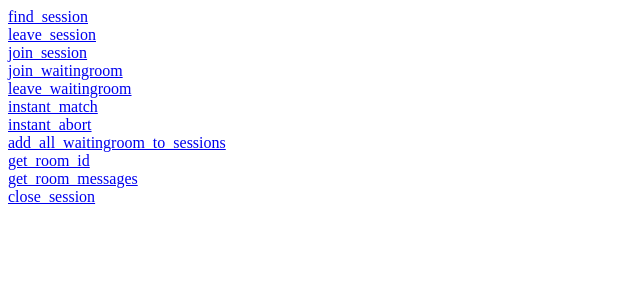
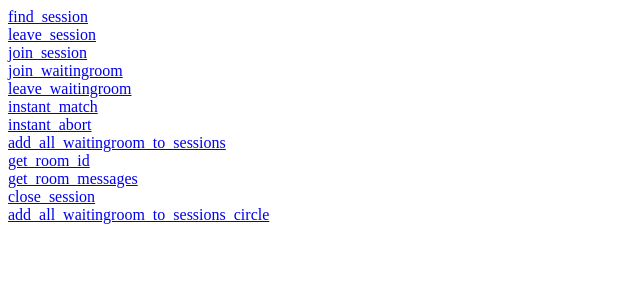
Before and after one commit to yzere/smalltalk-api, a Django app: page /chat/ in a window 1280 px wide. Shown: the top 300 px of the page, without its empty margins (0-640 px from the left). Run offline with Django 3.2, Linux system fonts and the light colour scheme.

Commit message:
Funkcja add_all_waitingroom_to_sessions_circle działa na 2 userach, trzeba przetestować na większej ilości i w różnych konfiguracjach i ewentualnie dorobić zabezpieczenia

```diff
--- a/chat/templates/base.html
+++ b/chat/templates/base.html
@@ -18,5 +18,6 @@
     <a href="get_room_id/">get_room_id</a><br>
     <a href="get_room_messages/">get_room_messages</a><br>
     <a href="close_session/">close_session</a><br>
+    <a href="add_all_waitingroom_to_sessions_circle/">add_all_waitingroom_to_sessions_circle</a><br>
 </body>
 </html>
--- a/chat/urls.py
+++ b/chat/urls.py
@@ -22,7 +22,7 @@ urlpatterns = [
     path('remove_user_from_session/<str:desired_session_id>/<str:desired_user_id>/', remove_user_from_session, name='remove_user_from_session'),
     path('add_user_to_session/<str:desired_session_id>/<str:desired_user_id>/', add_user_to_session, name='add_user_to_session'),
     path('add_all_waitingroom_to_sessions/', add_all_waitingroom_to_sessions, name='add_all_waitingroom_to_sessions'),
-    #path('add_all_waitingroom_to_sessions_circle/', add_all_waitingroom_to_sessions_circle, name='add_all_waitingroom_to_sessions_circle'),
+    path('add_all_waitingroom_to_sessions_circle/', add_all_waitingroom_to_sessions_circle, name='add_all_waitingroom_to_sessions_circle'),
 
     path('get_room_id/', get_room_id, name='get_room_id'),
     path('get_room_messages/', get_room_messages, name='get_room_messages'),
--- a/chat/views.py
+++ b/chat/views.py
@@ -7,6 +7,7 @@ import copy
 import math
 import json
 from django.http import JsonResponse
+from django.db.models import Q
 from chat.views_methods import (    find_free_sessions,
                                     find_user_session,
                                     find_user_waitingroom_object,
@@ -495,18 +496,72 @@ def add_all_waitingroom_to_sessions(request):
 
     message = 'Everything done.'
     return JsonResponse({'message': message})
-'''         Jeszcze potrzebuję czasu
+
 def add_all_waitingroom_to_sessions_circle(request):
     message = ''
     if not WaitingRoom.objects.exists():
         message = f'Aborting operation, there are no waiting users!'
 
     circlesWaiting = WaitingRoom.objects.all().values_list('circle', flat=True)
-    print(circlesWaiting)
-    #waitingrooms = WaitingRoom.objects.filter(active_sessions_IDs = None)
+    circlesWaiting = list(dict.fromkeys(circlesWaiting))
+    #print(circlesWaiting)
+    # Mam listę z jakich circle oczekują użytkownicy
+    # Trzeba dodać użytkowników do sesji zgodnie z circle
+    for circleWaiting in circlesWaiting:
+        circle = Circle.objects.get(pk=circleWaiting)
+        waitingrooms = WaitingRoom.objects.filter(active_sessions_IDs = None, circle=circle)
+        users_to_match = waitingrooms.count()
+        if ActiveSession.objects.exists():
+            sessions = ActiveSession.objects.filter(Q(member2_ID__isnull=True) | Q(member1_ID__isnull=True), circle=circle).values_list('pk', flat=True)
+            #if not sessions:
+             #   return JsonResponse({'message': 'No free sessions'})
+            free_seats = 0
+            for ses in sessions:
+                session_object = ActiveSession.objects.get(session_ID = ses)
+                if session_object.member1_ID == None:
+                    free_seats += 1
+                if session_object.member2_ID == None:
+                    free_seats += 1
+            if users_to_match > free_seats:
+                lacking_seats =  users_to_match - free_seats
+                lacking_sessions = math.ceil(lacking_seats/2)
+                print(f'Preparing {lacking_sessions} sessions...')  # Dalej nie sprawdzałem, ale chyba powinno działać
+            else:
+                lacking_sessions = 0
+            message = f'There are {free_seats} free seats'
+        else:
+            lacking_sessions = math.ceil(waitingrooms.count()/2)
+            print(f'Preparing {lacking_sessions} sessions...')
+        for i in range(lacking_sessions):
+            ses = ActiveSession(circle=circle)
+            print(f'Preparing {lacking_sessions} sessions...')
+            message += f'Created session of id {ses.session_ID}'
+            ses.save()
+        free_sessions = sessions = ActiveSession.objects.filter(Q(member2_ID__isnull=True) | Q(member1_ID__isnull=True), circle=circle).values_list('pk', flat=True)
+
+        if free_sessions:
+            sessions = ActiveSession.objects.filter(pk__in=free_sessions)
+            stop_flag = False           # A od tąd to już w ogóle nie ogarniam co się dzieje
+            pointer = 0
+            members = {0: 'member1_ID', 1: 'member2_ID'}
+            for j in range(len(sessions)):
+                ses = sessions[j]
+                for k in range(2):
+                    if getattr(ses, members[k]) == None:
+                        if pointer > len(waitingrooms)-1:
+                            break
+                        waitingroom = waitingrooms[pointer]
+                        setattr(ses, members[k], waitingroom)
+                        waitingroom.active_sessions_IDs = ses
+                        waitingroom.save()
+                        pointer += 1
+                        if pointer > len(waitingrooms)-1:
+                            stop_flag = True
+                            break
+                ses.save()
     message = 'Everything done.'
     return JsonResponse({'message': message})
-'''
+
 def get_room_id(request):
     user_id = request.user.user_ID
     user = get_object_or_404(CustomUser, pk=user_id)
```
